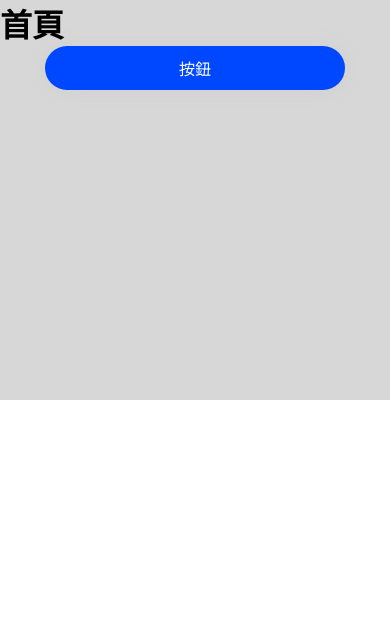
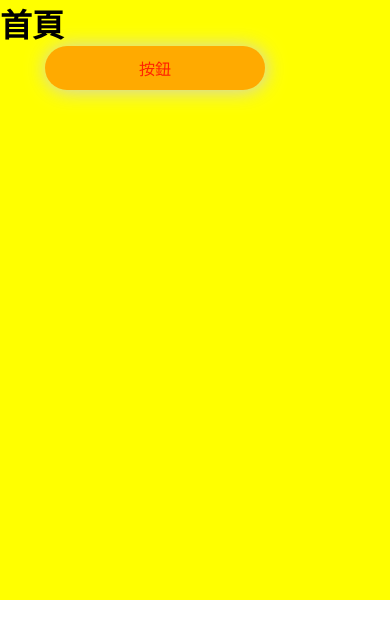
Before and after one commit to sexfat/tid201sass, a plain HTML site: page index.html in a window 390 px wide. Drawn offline with Linux system fonts and the light colour scheme.

Commit message:
add mixin rwd

```diff
--- a/sass/component/_btn.scss
+++ b/sass/component/_btn.scss
@@ -12,11 +12,15 @@
 
 
 .btn-default {
-    @include btn(#0048ff , #ffffff , 10px , 30px);
+    @include btn(#ffaa00 , #ffffff , 10px , 30px);
+    @include m(){
+      width: 200px;
+      color: #f20
+    }
     box-shadow: 1px 1px 20px #d0d0d0;
     transition: all .3s ease;
     cursor: pointer;
     &:hover {
-      background-color: #000792;
+      background-color: #b7870d;
     }
 }
--- a/sass/layout/_content.scss
+++ b/sass/layout/_content.scss
@@ -9,4 +9,9 @@
 .content {
    height: 400px;
    background-color: #d7d7d7;
+   @include m(){
+      height: 600px;
+      background-color: #ffff00;
+   }
+
 }
--- a/sass/mixin/_mixin.scss
+++ b/sass/mixin/_mixin.scss
@@ -3,6 +3,9 @@
     height: $h;
     border-radius: $borderRadius;
 }
+
+
+
 
 @mixin titleH1() {
     font-size: 56px;
@@ -38,10 +41,21 @@
 
 // 按鈕
 // @include btn(被景色 , 字顏色, 內距, 圓角)
-@mixin btn($bgc , $color , $p , $borderRadius:null){
+@mixin btn($bgc , $color , $p , $borderRadius: null) {
     padding: $p;
     text-align: center;
     border-radius: $borderRadius;
     background-color: $bgc;
     color: $color;
-  }
+}
+
+
+
+//手機板斷點
+
+@mixin m(){
+    @media screen and (max-width: 560px) {
+        // 手機版內容
+        @content;
+    }
+}
```
Also changed, not shown: css/style.css, 1 other file.
